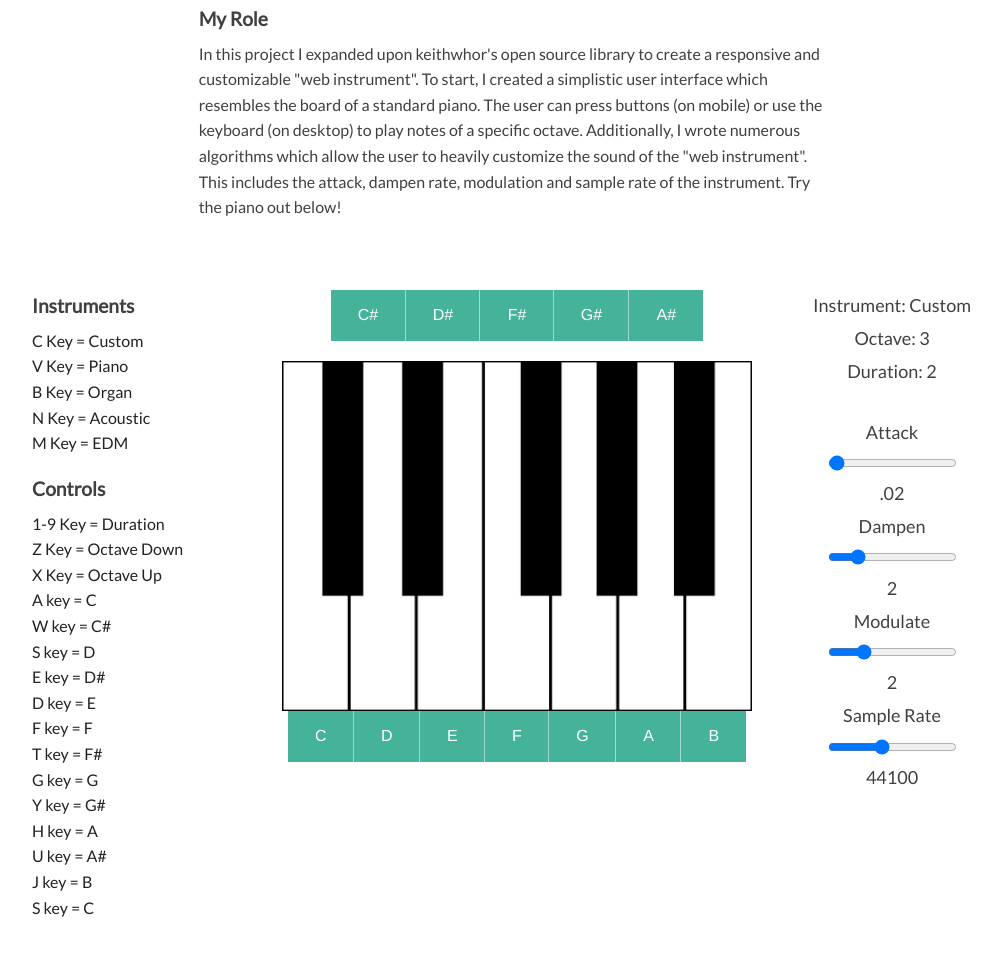
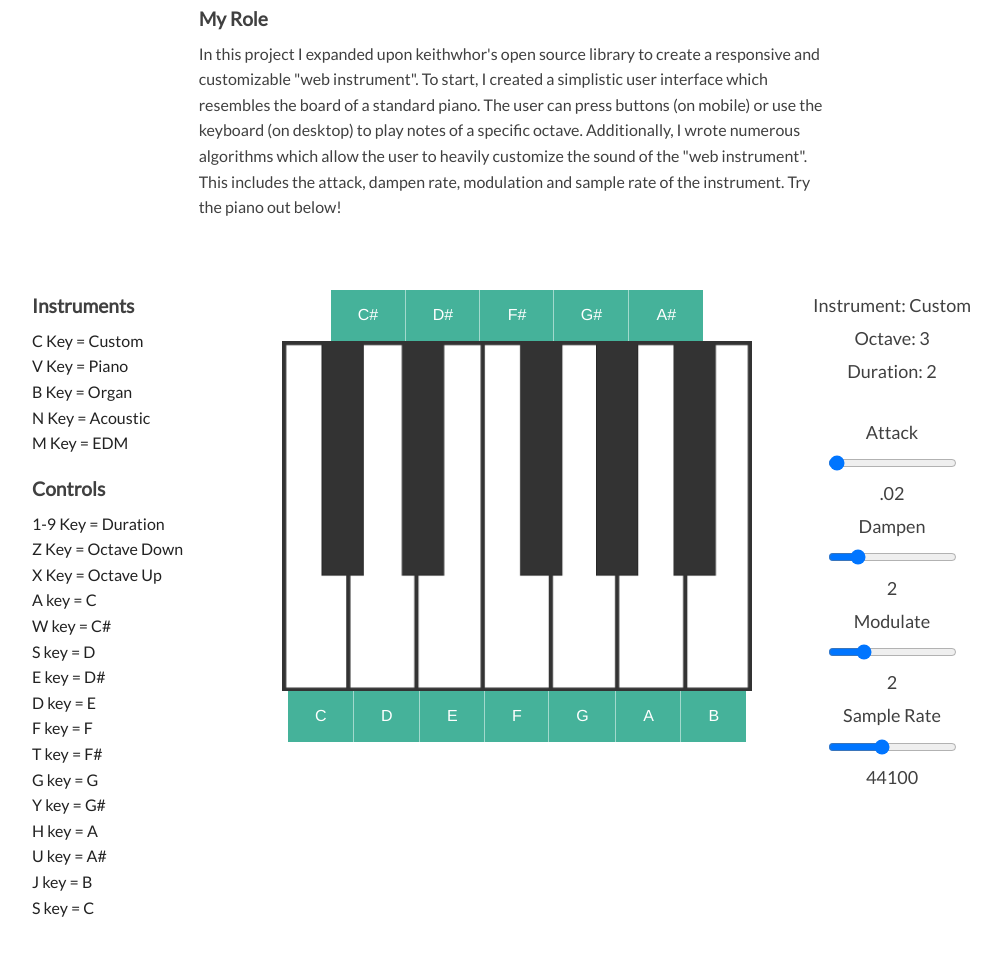
Before and after one commit to chasbrouck/chasbrouck.github.io, a website: page piano/index.html in a window 1280 px wide. Shown: the part 608-1564 px from the top of the page, without its empty margins (123-1124 px from the left). Drawn offline with Linux system fonts and the light colour scheme.

Commit message:
piano graphic update

```diff
--- a/piano/css/app.css
+++ b/piano/css/app.css
@@ -5,6 +5,7 @@
 	margin-right: 0 !important;
 	padding-left: 1.7rem !important;
 	padding-right: 1.7rem !important;
+	margin-bottom: 0px !important;
 }
 
 @media only screen and (max-width : 480px) {
--- a/piano/index.html
+++ b/piano/index.html
@@ -92,7 +92,7 @@
           <li><a class="button" id="g#" onclick="GSharp()">G#</a></li>
           <li><a class="button" id="a#" onclick="ASharp()">A#</a></li>
       </ul>
-        <img src="images/piano.png">
+        <img src="images/PianoBoard.jpg">
         <div class=" ">
           <ul class="button-group">
               <li><a class="button" id="c" onclick="C()">C</a></li>
```
Also changed, not shown: piano/images/PianoBoard.jpg (added), piano/images/piano.png (deleted).
